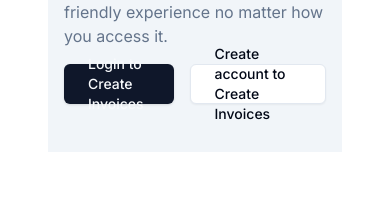
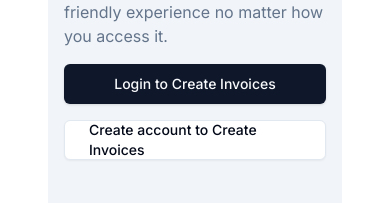
Before and after one commit to abenooo/Invoice_Manager, a Next.js app: page / in a window 390 px wide. Shown: the part 533-736 px from the top of the page. Built offline with nearby package versions, Linux system fonts and the light colour scheme.

Commit message:
fix the button for mobile version

```diff
--- a/src/app/page.tsx
+++ b/src/app/page.tsx
@@ -25,22 +25,23 @@ export default function Home() {
                   desktop and mobile devices, ensuring a consistent and
                   user-friendly experience no matter how you access it.
                 </p>
-                <div className="flex gap-4">
+                <div className="flex flex-col gap-4 md:flex-row">
   <Link
     href="/login"
-                    className="inline-flex h-10 items-center justify-center rounded-md bg-primary px-6 text-sm font-medium text-primary-foreground shadow transition-colors hover:bg-primary/90 focus-visible:outline-none focus-visible:ring-1 focus-visible:ring-ring disabled:pointer-events-none disabled:opacity-50"
+    className="inline-flex h-10 items-center justify-center rounded-md bg-primary px-6 text-sm font-medium text-primary-foreground shadow transition-colors hover:bg-primary/90 focus-visible:outline-none focus-visible:ring-1 focus-visible:ring-ring disabled:pointer-events-none disabled:opacity-50 w-full md:w-auto"
     prefetch={false}
   >
     Login to Create Invoices
   </Link>
   <Link
     href="/register"
-                    className="inline-flex h-10 items-center justify-center rounded-md border border-input bg-background px-6 text-sm font-medium shadow-sm transition-colors hover:bg-accent hover:text-accent-foreground focus-visible:outline-none focus-visible:ring-1 focus-visible:ring-ring disabled:pointer-events-none disabled:opacity-50"
+    className="inline-flex h-10 items-center justify-center rounded-md border border-input bg-background px-6 text-sm font-medium shadow-sm transition-colors hover:bg-accent hover:text-accent-foreground focus-visible:outline-none focus-visible:ring-1 focus-visible:ring-ring disabled:pointer-events-none disabled:opacity-50 w-full md:w-auto"
     prefetch={false}
   >
     Create account to Create Invoices
   </Link>
 </div>
+
               </div>
             </div>
           </div>
```
Lines whose indentation alone changed are shown as unchanged.
